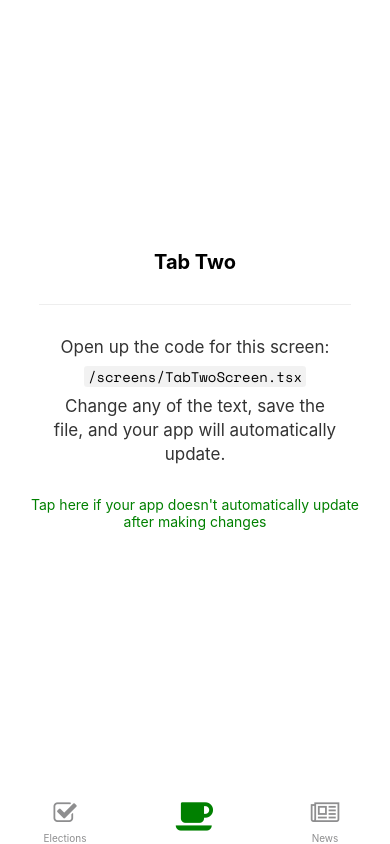
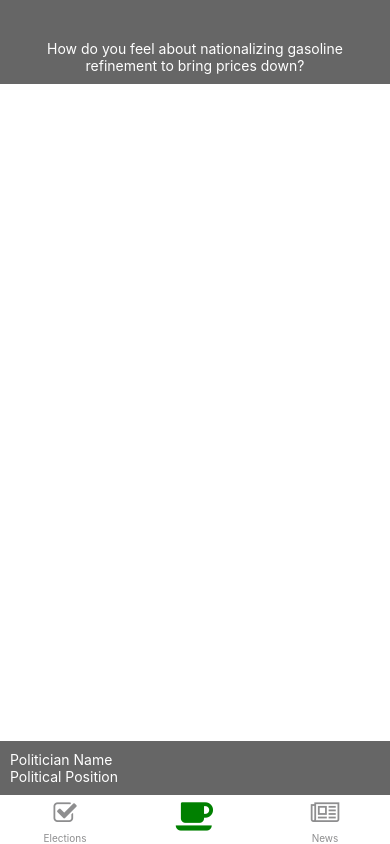
Before and after one commit to rjm13/electable-dev, a React Native app: screen /VideoFeed in a window 390 px wide. Built offline with nearby package versions, Linux system fonts and the light colour scheme; what expo-linking would draw is missing.

Commit message:
added ui components

```diff
--- a/package.json
+++ b/package.json
@@ -26,18 +26,21 @@
     "expo-splash-screen": "~0.15.1",
     "expo-status-bar": "~1.3.0",
     "expo-system-ui": "~1.2.0",
+    "expo-updates": "~0.13.2",
     "expo-web-browser": "~10.2.0",
     "react": "17.0.2",
     "react-dom": "17.0.2",
     "react-native": "0.68.2",
     "react-native-safe-area-context": "4.2.4",
     "react-native-screens": "~3.11.1",
+    "react-native-vector-icons": "^9.2.0",
     "react-native-web": "0.17.7"
   },
   "devDependencies": {
     "@babel/core": "^7.12.9",
     "@types/react": "~17.0.21",
     "@types/react-native": "~0.66.13",
+    "@types/react-native-vector-icons": "^6.4.11",
     "jest": "^26.6.3",
     "jest-expo": "~45.0.0",
     "react-test-renderer": "17.0.2",
--- a/screens/VideoFeedScreen.tsx
+++ b/screens/VideoFeedScreen.tsx
@@ -1,17 +1,90 @@
-import { StyleSheet } from 'react-native';
+import {useState} from 'react';
 
-import EditScreenInfo from '../components/EditScreenInfo';
+import {
+  StyleSheet,
+  TouchableWithoutFeedback,
+  TouchableOpacity,
+  Dimensions
+} from 'react-native';
+
+import FontAwesome from 'react-native-vector-icons/FontAwesome'
 import { Text, View } from '../components/Themed';
 
-export default function TabTwoScreen() {
+const VideoFeed = () => {
+
+  const SCREEN_HEIGHT = Dimensions.get('window').height
+
+  const [optionsVis, setOptionsVis] = useState(false);
+
+  const [didAgree, setDidAgree] = useState(false);
+
+  const [didNotAgree, setDidNotAgree] = useState(false);
+
+  const Agree = () => {
+    if (didAgree === true) {
+      setDidAgree(false);
+    }
+    if (didAgree === false) {
+      setDidAgree(true);
+      setDidNotAgree(false);
+    }
+  }
+
+  const NotAgree = () => {
+    if (didNotAgree === true) {
+      setDidNotAgree(false);
+    }
+    if (didNotAgree === false) {
+      setDidNotAgree(true);
+      setDidAgree(false);
+    }
+  }
+
   return (
     <View style={styles.container}>
-      <Text style={styles.title}>Tab Two</Text>
-      <View style={styles.separator} lightColor="#eee" darkColor="rgba(255,255,255,0.1)" />
-      <EditScreenInfo path="/screens/TabTwoScreen.tsx" />
+
+      {optionsVis === true ? (
+        <TouchableWithoutFeedback onPress={() => setOptionsVis(!optionsVis)}>
+          <View style={{alignItems: 'center', justifyContent: 'center', backgroundColor: '#141414a5', paddingTop: 30, width: '100%', height: SCREEN_HEIGHT}}>
+            <View style={{justifyContent: 'space-around', flexDirection: 'row', backgroundColor: 'transparent', width: '100%'}}>
+
+              <TouchableOpacity onPress={NotAgree}>
+                <FontAwesome name='thumbs-down' color={didNotAgree === true ? '#000' : '#fff'} size={30} style={{padding: 20, borderWidth: 0.5, borderColor: didNotAgree === true ? 'green' : '#fff', borderRadius: 15, backgroundColor: didNotAgree === true ? 'green' : 'transparent'}}/>
+              </TouchableOpacity>
+
+              <TouchableOpacity onPress={Agree}>
+                <FontAwesome name='thumbs-up' color={didAgree === true ? '#000' : '#fff'} size={30} style={{padding: 20, borderWidth: 0.5, borderColor: didAgree === true ? 'green' : '#fff', borderRadius: 15, backgroundColor: didAgree === true ? 'green' : 'transparent'}}/>
+              </TouchableOpacity>
+
+            </View>
+
+          </View>
+        </TouchableWithoutFeedback>
+      ) : null}
+
+
+      <TouchableWithoutFeedback onPress={() => setOptionsVis(!optionsVis)}>
+        <View style={{backgroundColor: '#141414a5', position: 'absolute', top: 0, paddingTop: 30, width: '100%'}}>
+          <Text style={{color: '#fff', padding: 10, textAlign: 'center'}}>
+            How do you feel about nationalizing gasoline refinement to bring prices down?
+          </Text>
+        </View>
+      </TouchableWithoutFeedback>
+
+
+      <View style={{backgroundColor: '#141414a5', position: 'absolute', bottom: 0, width: '100%', padding: 10}}>
+        <Text style={{color: '#fff'}}>
+          Politician Name
+        </Text>
+        <Text style={{color: '#fff'}}>
+          Political Position
+        </Text>
+      </View>
+
     </View>
-  );
+  )
 }
+
 
 const styles = StyleSheet.create({
   container: {
@@ -29,3 +102,5 @@ const styles = StyleSheet.create({
     width: '80%',
   },
 });
+
+export default VideoFeed;
```
Also changed, not shown: 1 other file (tests, documents, lock files or other folders).
